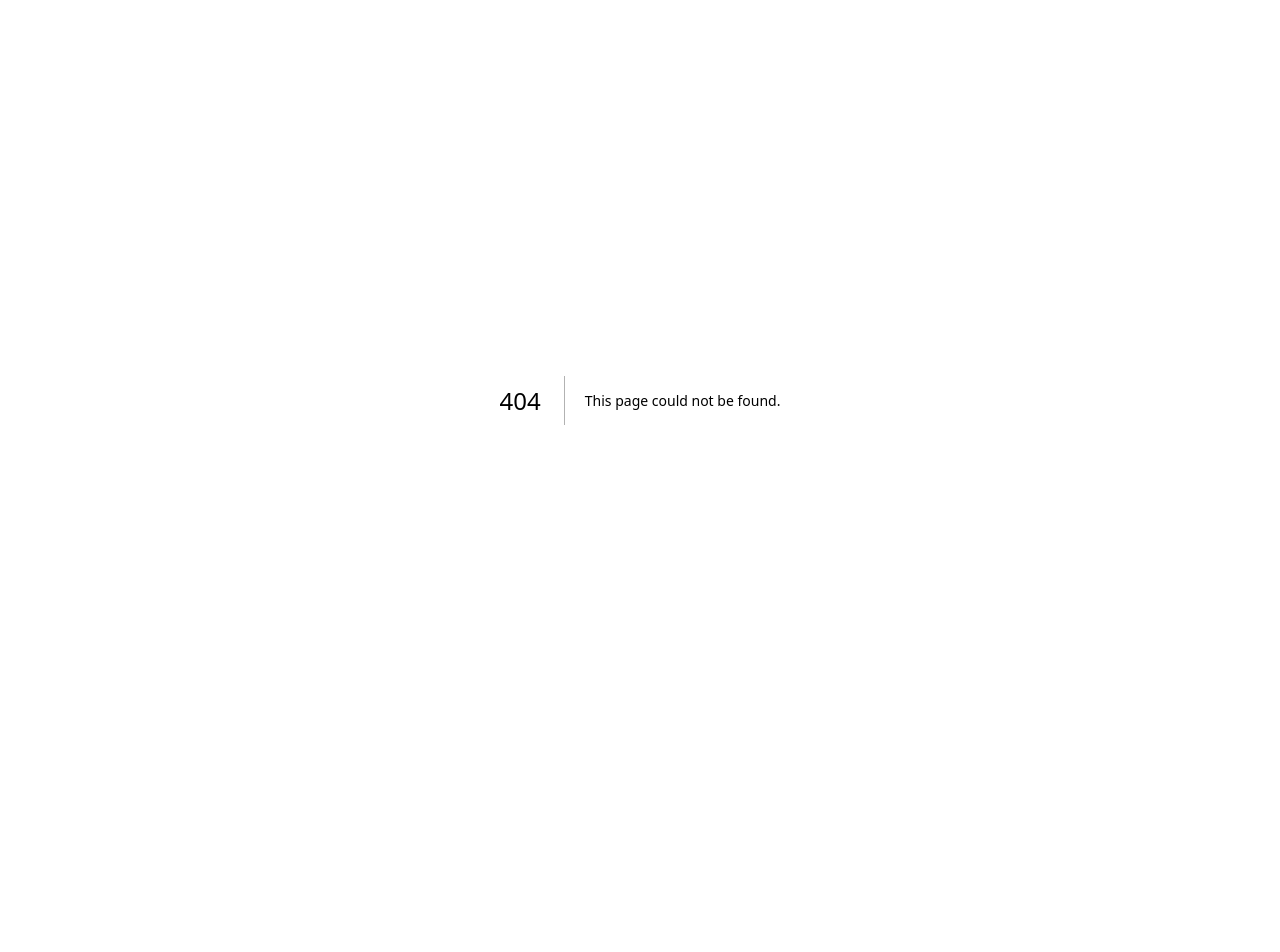
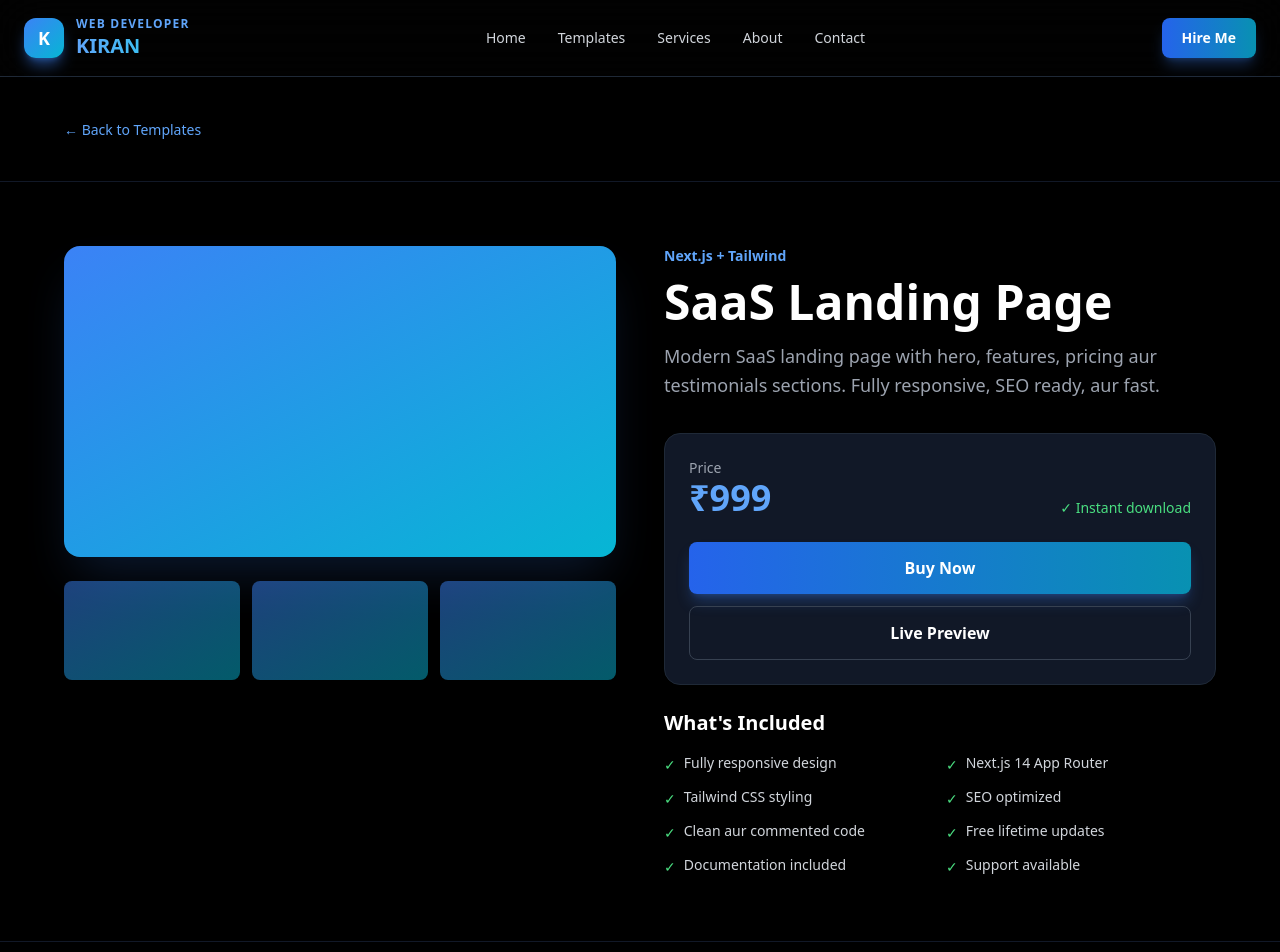
Before and after one commit to Mrkiranind/WEB-DEVELOPER-KIRAN, a Next.js app: page /templates/1 in a window 1280 px wide. Before the commit this address had no page. Shown: the top 952 px of the page. Before the commit the page ends 800 px from the top, so only its background shows below. Built offline with nearby package versions, Linux system fonts and the light colour scheme.

Commit message:
Add template detail page for dynamic templates

```diff
--- /dev/null
+++ b/src/app/templates/[id]/page.js
@@ -0,0 +1,107 @@
+import Link from "next/link";
+import Navbar from "@/components/Navbar";
+import Footer from "@/components/Footer";
+
+const allTemplates = [
+  { id: 1, name: "SaaS Landing Page", price: 999, tag: "Next.js + Tailwind", color: "from-blue-500 to-cyan-500", desc: "Modern SaaS landing page with hero, features, pricing aur testimonials sections. Fully responsive, SEO ready, aur fast." },
+  { id: 2, name: "E-commerce Store", price: 1999, tag: "Next.js + Stripe", color: "from-purple-500 to-pink-500", desc: "Complete e-commerce store with cart, checkout, Stripe payment integration. Product listing, categories aur search ke saath." },
+  { id: 3, name: "Portfolio Website", price: 499, tag: "Next.js + Framer Motion", color: "from-orange-500 to-red-500", desc: "Sleek portfolio website with smooth animations. Projects, skills aur contact section ke saath perfect for freelancers." },
+  { id: 4, name: "Blog Platform", price: 1299, tag: "Next.js + MDX", color: "from-green-500 to-emerald-500", desc: "SEO-optimized blog platform. MDX support, categories, tags aur reading time ke saath." },
+  { id: 5, name: "Admin Dashboard", price: 2499, tag: "Next.js + Chart.js", color: "from-indigo-500 to-purple-500", desc: "Powerful admin dashboard with charts, tables aur user management. Real-time data aur analytics ke saath." },
+  { id: 6, name: "Agency Website", price: 1499, tag: "Next.js + Framer Motion", color: "from-rose-500 to-orange-500", desc: "Professional agency website with services, portfolio aur testimonials. Modern animations ke saath." },
+];
+
+export default function TemplateDetail({ params }) {
+  const template = allTemplates.find((t) => t.id === parseInt(params.id));
+
+  if (!template) {
+    return (
+      <>
+        <Navbar />
+        <main className="min-h-screen bg-black text-white flex items-center justify-center px-6">
+          <div className="text-center">
+            <h1 className="text-4xl font-bold mb-4">Template Not Found</h1>
+            <Link href="/templates" className="text-blue-400 hover:text-blue-300">
+              ← Back to Templates
+            </Link>
+          </div>
+        </main>
+        <Footer />
+      </>
+    );
+  }
+
+  const features = [
+    "Fully responsive design",
+    "Next.js 14 App Router",
+    "Tailwind CSS styling",
+    "SEO optimized",
+    "Clean aur commented code",
+    "Free lifetime updates",
+    "Documentation included",
+    "Support available",
+  ];
+
+  return (
+    <>
+      <Navbar />
+      <main className="min-h-screen bg-black text-white">
+        <section className="px-6 py-10 border-b border-gray-900">
+          <div className="max-w-6xl mx-auto">
+            <Link href="/templates" className="text-blue-400 hover:text-blue-300 text-sm">
+              ← Back to Templates
+            </Link>
+          </div>
+        </section>
+
+        <section className="px-6 py-16">
+          <div className="max-w-6xl mx-auto grid lg:grid-cols-2 gap-12">
+            <div>
+              <div className={`aspect-video bg-gradient-to-br ${template.color} rounded-2xl shadow-2xl shadow-blue-500/20`}></div>
+              <div className="mt-6 grid grid-cols-3 gap-3">
+                {[1, 2, 3].map((i) => (
+                  <div key={i} className={`aspect-video bg-gradient-to-br ${template.color} opacity-50 rounded-lg`}></div>
+                ))}
+              </div>
+            </div>
+
+            <div>
+              <p className="text-sm text-blue-400 font-semibold mb-3">{template.tag}</p>
+              <h1 className="text-4xl md:text-5xl font-bold mb-4">{template.name}</h1>
+              <p className="text-gray-400 text-lg mb-8 leading-relaxed">{template.desc}</p>
+
+              <div className="bg-gray-900 border border-gray-800 rounded-2xl p-6 mb-6">
+                <div className="flex items-end justify-between mb-6">
+                  <div>
+                    <p className="text-gray-400 text-sm">Price</p>
+                    <p className="text-4xl font-bold text-blue-400">₹{template.price}</p>
+                  </div>
+                  <p className="text-green-400 text-sm">✓ Instant download</p>
+                </div>
+                <button className="w-full bg-gradient-to-r from-blue-600 to-cyan-600 hover:from-blue-700 hover:to-cyan-700 py-3.5 rounded-lg font-semibold transition shadow-lg shadow-blue-500/30">
+                  Buy Now
+                </button>
+                <button className="w-full mt-3 border border-gray-700 hover:border-blue-500 py-3.5 rounded-lg font-semibold transition">
+                  Live Preview
+                </button>
+              </div>
+
+              <div>
+                <h3 className="text-xl font-semibold mb-4">What's Included</h3>
+                <div className="grid grid-cols-2 gap-3">
+                  {features.map((f, i) => (
+                    <div key={i} className="flex items-start gap-2 text-sm text-gray-300">
+                      <span className="text-green-400 mt-0.5">✓</span>
+                      <span>{f}</span>
+                    </div>
+                  ))}
+                </div>
+              </div>
+            </div>
+          </div>
+        </section>
+      </main>
+      <Footer />
+    </>
+  );
+}
```
